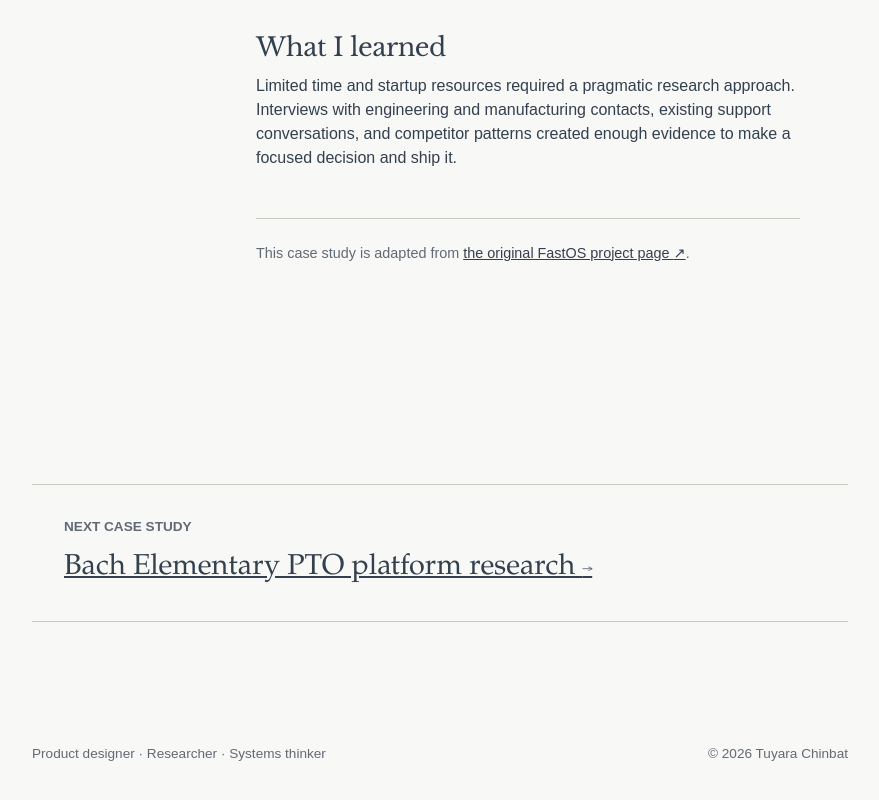
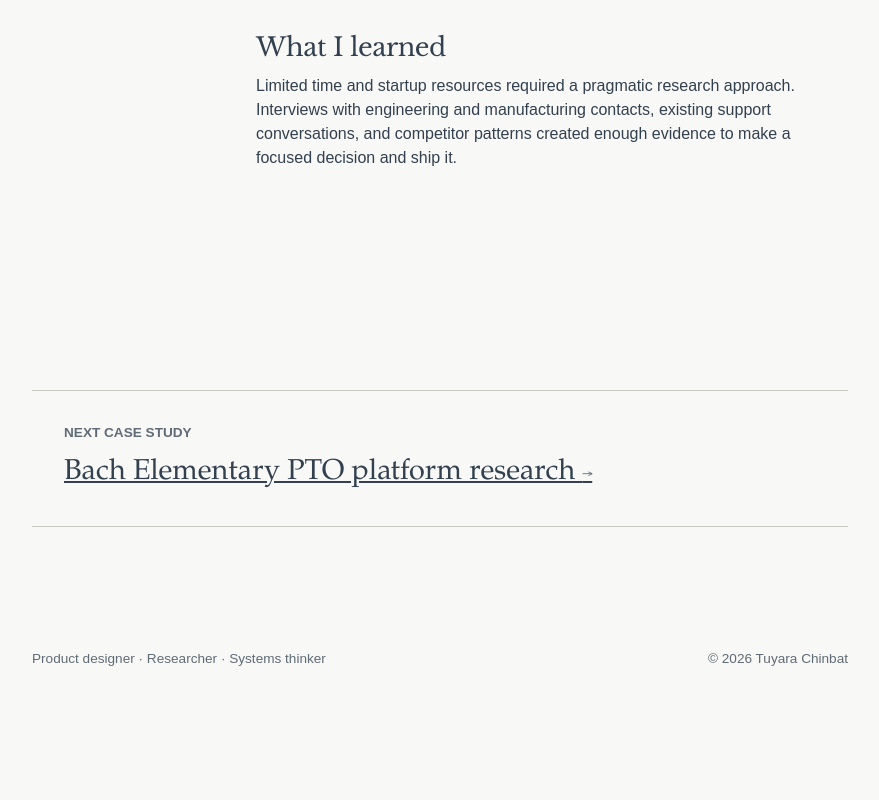
Before and after one commit to tuyarach/portfolio, a plain HTML site: page fastos.html in a window 1280 px wide. Shown: the part 5757-6557 px from the top of the page, without its empty margins (200-1079 px from the left). After the commit the page ends 6476 px from the top, so only its background shows below. Drawn offline with nearby package versions, Linux system fonts and the light colour scheme.

Commit message:
Remove source note from FASTOS case study
Removed source note referencing the original FastOS project page.

```diff
--- a/fastos.html
+++ b/fastos.html
@@ -133,7 +133,6 @@
           <div class="impact-stat"><strong>50%</strong><span>reduction in related weekly support tickets</span></div>
           <h3>What I learned</h3>
           <p>Limited time and startup resources required a pragmatic research approach. Interviews with engineering and manufacturing contacts, existing support conversations, and competitor patterns created enough evidence to make a focused decision and ship it.</p>
-          <p class="source-note">This case study is adapted from <a href="https://tuyara.framer.website/project-fastos">the original FastOS project page <span aria-hidden="true">↗</span></a>.</p>
         </section>
       </article>
     </div>
```
